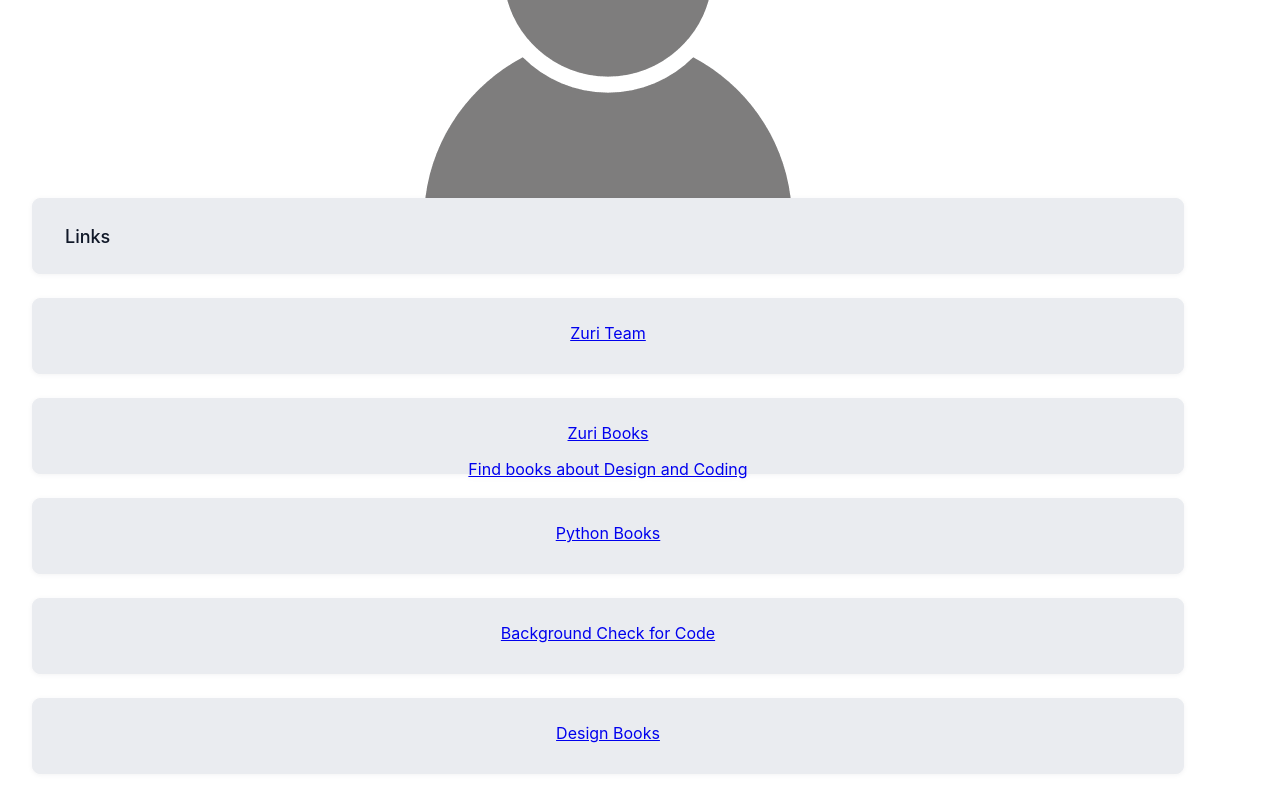
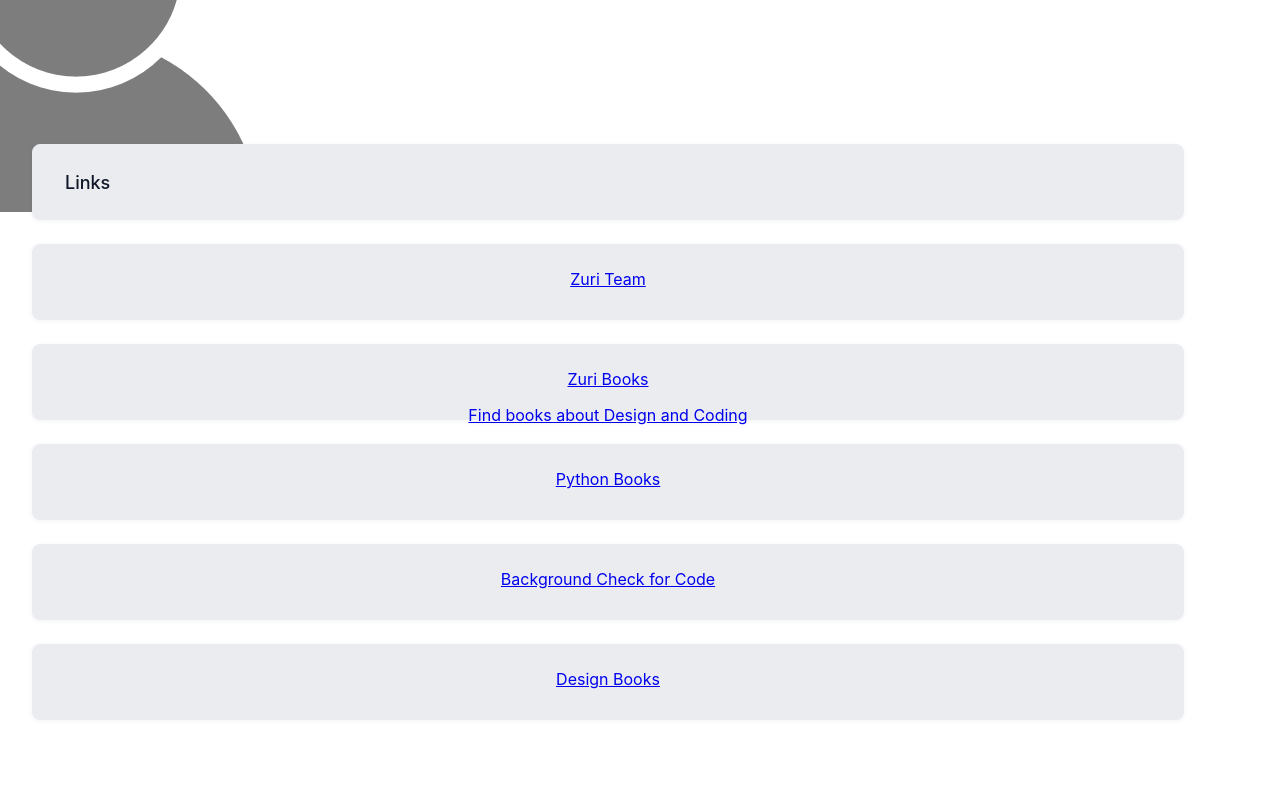
Before and after one commit to AgnesMuita/linktree, a React (Create React App) app: page / in a window 1280 px wide. Built offline with nearby package versions, Linux system fonts and the light colour scheme.

Commit message:
add components in a single div

```diff
--- a/src/App.js
+++ b/src/App.js
@@ -4,16 +4,16 @@
 
 function App() {
   return (
-    <section className="main-section">
-      <div className='content'>
-        <div className="profile-section">
-          <Profile/>
-        </div>
-        <div>
-          <Links/>
-        </div>
+  <div id='stage1web'>
+      <div className='stage1task'>
+        <section className="main-section">
+          <div className='content'>
+              <Profile/>
+              <Links/>
+          </div>
+        </section>
       </div>
-    </section>
+  </div>
   );
 }
 
```
